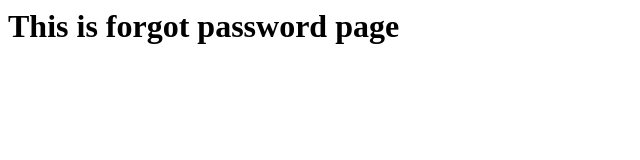
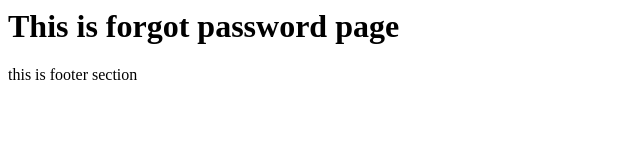
Before and after one commit to Sanah-Zanir/demo-bloodbank, a plain HTML site: page forgot-password.html in a window 1280 px wide. Shown: the whole page, without its empty margins (0-640 px from the left). Drawn offline with Linux system fonts and the light colour scheme.

Commit message:
footer section added in forgot pwd page

```diff
--- a/forgot-password.html
+++ b/forgot-password.html
@@ -2,5 +2,6 @@
     <head></head>
     <body>
         <h1>This is forgot password page</h1>
+        <footer>this is footer section</footer>
     </body>
 </html>
```
